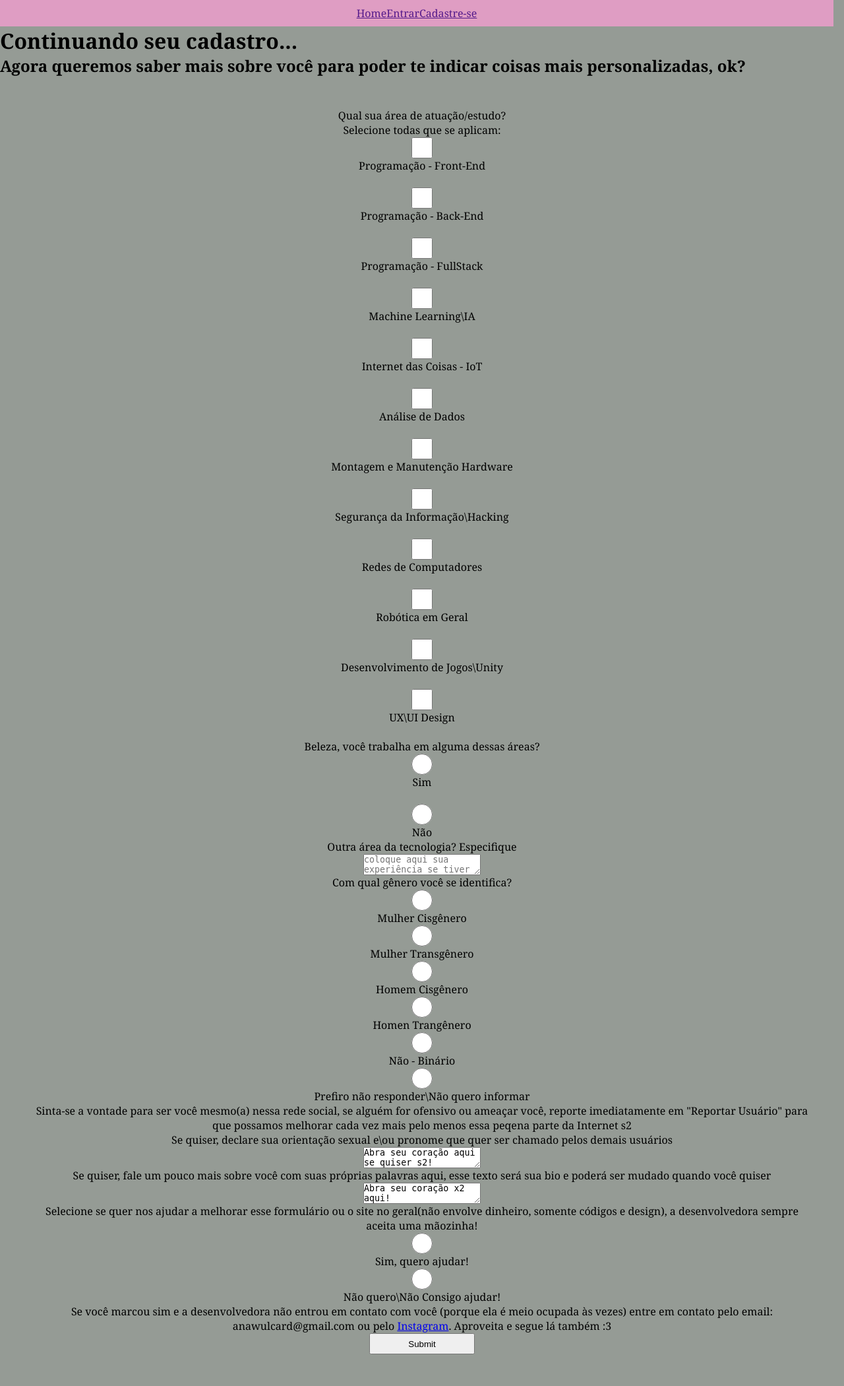
After one commit to anapaulaw2024/CyberGram, a PHP site: page /cadastro2.php in a window 1280 px wide. The commit adds this page. Shown: the whole page at 66% size. Run offline with PHP 8.4, Linux system fonts and the light colour scheme.

Commit message:
Add files via upload
Adicionando uma parte do Backend com PHP (cadastro está em andamento);
Banco de Dados provavelmente será em Mysql.

```diff
--- /dev/null
+++ b/cadastro2.php
@@ -0,0 +1,61 @@
+<?php
+
+?>
+<!DOCTYPE html>
+<html lang="pt-br">
+<head>
+    <meta charset="UTF-8">
+    <meta name="viewport" content="width=device-width, initial-scale=1.0">
+    <title>Cadastre-se - CyberGram</title>
+   <link rel="stylesheet" href="style.css">
+    <link rel="shortcut icon" href="favicon.webp" type="image/x-icon">
+</head>
+<body>
+    <header>
+        <a href="" target="_self">Home</a>
+        <a href="" target="_self">Entrar</a>
+        <a href="" target="_self">Cadastre-se</a>
+    </header>
+    <h1>Continuando seu cadastro...</h1>
+    <h2>Agora queremos saber mais sobre você para poder te indicar coisas mais personalizadas, ok?</h2>
+    <form action="login.php" method="post">
+        <label>Qual sua área de atuação/estudo?</label>
+        <p>Selecione todas que se aplicam:</p>
+        <input type="checkbox" name="front" value="Programação - Front-end" placeholder="Programação - Front-end"><label>Programação - Front-End</label><br>
+        <input type="checkbox" name="backend" value="Programação - Back-End" placeholder="Programação - Back-End"><label>Programação - Back-End</label><br>
+        <input type="checkbox" name="fullstack" value="Programação - FullStack" placeholder="Programação - FullStack"><label>Programação - FullStack</label><br>
+        <input type="checkbox" name="ml" value="Machine Learning\IA" placeholder="Machine Learning\IA"><label>Machine Learning\IA</label><br>
+        <input type="checkbox" name="iot" value="iot" placeholder="iot"><label>Internet das Coisas - IoT</label><br>
+        <input type="checkbox" name="dados" value="Analise de Dados" placeholder="Analise de dados"><label>Análise de Dados</label><br>
+        <input type="checkbox" name="hardware" value="Montagem e Manutenção Hardware" placeholder="Montagem e Manutenção Hardware"><label>Montagem e Manutenção Hardware</label><br>
+        <input type="checkbox" name="hacking" value="Hacking" placeholder="Hacking"><label>Segurança da Informação\Hacking</label><br>
+        <input type="checkbox" name="redes" value="Redes de Computadores" placeholder="Redes de COmputadores"><label>Redes de Computadores</label><br>
+        <input type="checkbox" name="robotica" value="Robótica em Geral" placeholder="Robótica em Geral"><label>Robótica em Geral</label><br>
+        <input type="checkbox" name="games" value="Games" placeholder="Games"><label>Desenvolvimento de Jogos\Unity</label><br>
+        <input type="checkbox" name="ux" value="UX\UI" placeholder="UX\UI"><label>UX\UI Design</label><br>
+        <p>Beleza, você trabalha em alguma dessas áreas?</p>
+        <input type="radio" name="sim"><label>Sim</label><br>
+        <input type="radio" name="nao"><label>Não</label>
+        <p>Outra área da tecnologia? Especifique</p>
+        <textarea placeholder="coloque aqui sua experiência se tiver"></textarea>
+        <p>Com qual gênero você se identifica?</p>
+        <input type="radio" name="mulhercis"><label>Mulher Cisgênero</label>
+        <input type="radio" name="mulhertrans"><label>Mulher Transgênero</label>
+        <input type="radio" name="homemcis"><label>Homem Cisgênero</label>
+        <input type="radio" name="homemtrans"><label>Homen Trangênero</label>
+        <input type="radio" name="nonbinary"><label>Não - Binário</label>
+        <input type="radio" name="naoinforma"><label>Prefiro não responder\Não quero informar</label>
+        <p>Sinta-se a vontade para ser você mesmo(a) nessa rede social, se alguém for ofensivo ou ameaçar você, reporte imediatamente em "Reportar Usuário" para que possamos melhorar cada vez mais pelo menos essa peqena parte da Internet s2</p>
+        <p>Se quiser, declare sua orientação sexual e\ou pronome que quer ser chamado pelos demais usuários</p>
+        <textarea>Abra seu coração aqui se quiser s2!</textarea>
+        <p>Se quiser, fale um pouco mais sobre você com suas próprias palavras aqui, esse texto será sua bio e poderá ser mudado quando você quiser</p>
+        <textarea>Abra seu coração x2 aqui!</textarea>
+        <p>Selecione se quer nos ajudar a melhorar esse formulário ou o site no geral(não envolve dinheiro, somente códigos e design), a desenvolvedora sempre aceita uma mãozinha!</p>
+        <input type="radio" name="ajuda"><label>Sim, quero ajudar!</label>
+        <input type="radio" name="naoajuda"><label>Não quero\Não Consigo ajudar!</label>
+        <p>Se você marcou sim e a desenvolvedora não entrou em contato com você (porque ela é meio ocupada às vezes) entre em contato pelo email: anawulcard@gmail.com ou pelo <a href="#" target="_blank">Instagram</a>. Aproveita e segue lá também :3</p>
+        <input type="submit" name="submit" placeholder="Cadastre-se">
+    </form>
+
+</body>
+</html>
--- a/style.css
+++ b/style.css
@@ -4,13 +4,13 @@
   box-sizing: border-box;
 }
 body{
-  background-color: #7ca250;
-  color: #fff;
+  background-color: #959b95;
+  color: #000;
   font-family: Georgia,serif;
   display: flex;
   flex-direction: column;
 }
-h1{
+header{
   display: flex;
   flex-direction: row;
   background-color: #ddacd9;
@@ -20,25 +20,31 @@ h1{
   justify-content: center;
   align-items: center;
 }
+header img{
+  width:3rem;
+  height:2.5rem;
+  justify-content: left;
+}
 section{
   color: #000;
 
 
 }
-section ul{
+.intro-index{
   background-color: #ddacd9;
   font-family: 'Times New Roman', Times, serif;
-  font-size: 2rem;
+  font-size: 1.5rem;
   margin-bottom: 0.5rem;
   padding: 3rem;
   margin-left: 0;
-  width:79rem;
-  text-decoration: none;
+  width:10rem;
+  text-decoration:none;
   align-items:center;
   justify-content: center;
   align-content: flex-start;
-
-
+  box-sizing: content-box;
+  border-radius: 1rem;
+  width:5rem;
 
 }
 button{
```
Also changed, not shown: cadastro.php (added, +40 -0 lines), config.php (added, +12 -0 lines), index.html (+7 -3 lines), login.php (+53 -0 lines), paginiuser.php (added, +15 -0 lines), app.php (added), banner.webp (added), favicon.webp (added).
